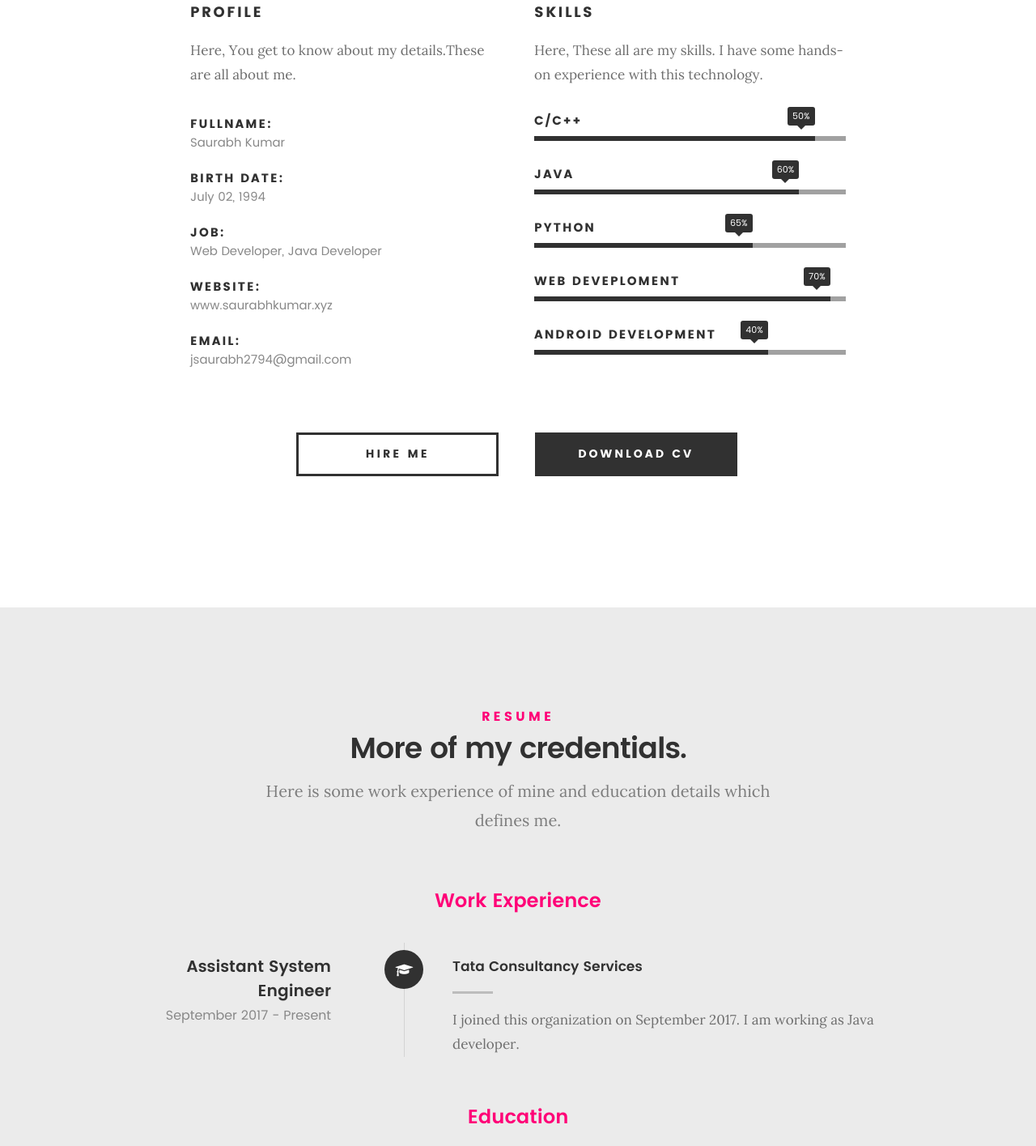
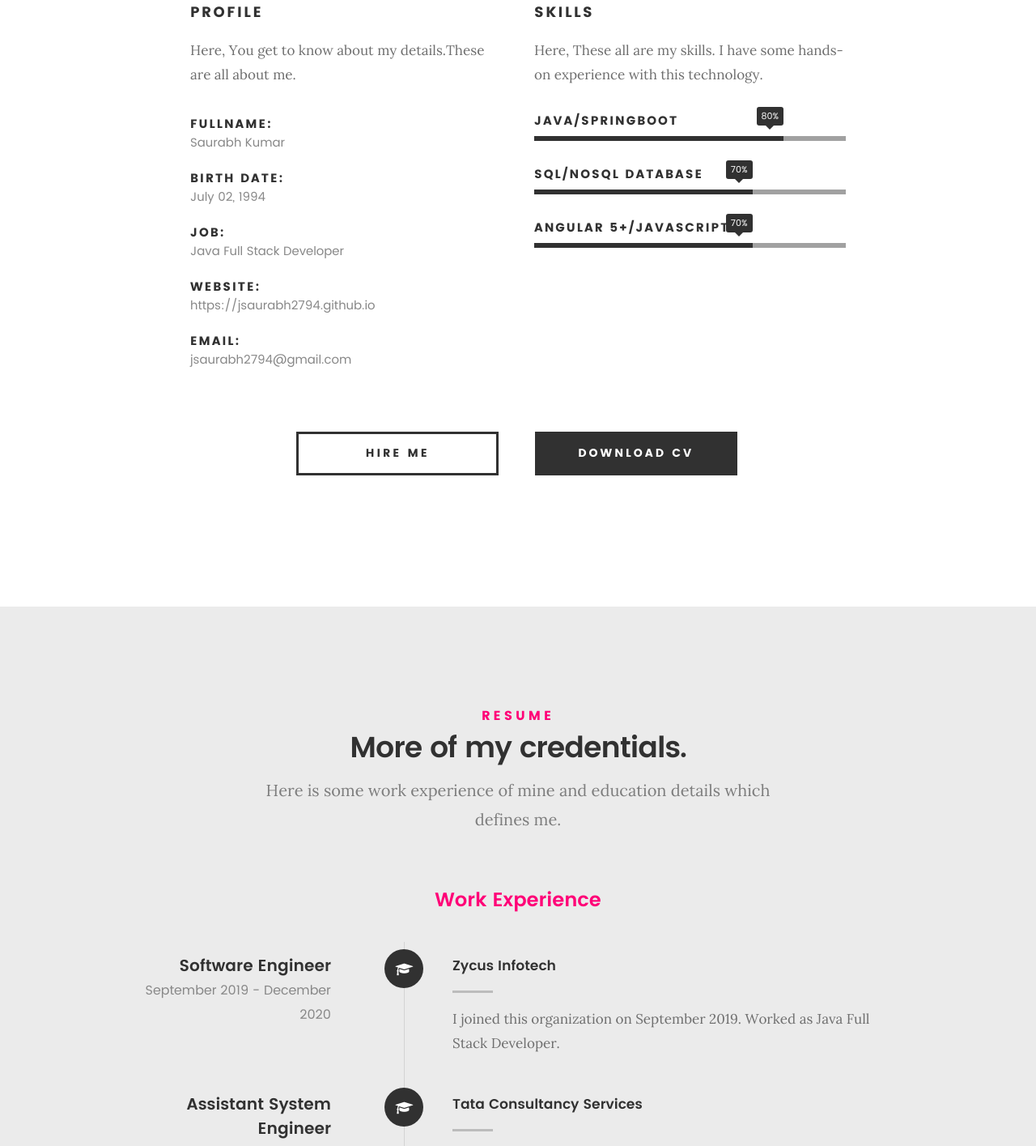
Before and after one commit to jsaurabh2794/jsaurabh2794.github.io, a plain HTML site: page index.html in a window 1280 px wide. Shown: the part 1385-2800 px from the top of the page at 81% size. Drawn offline with Linux system fonts and the light colour scheme; files whose address does not match are found by name.

Commit message:
2nd Commit

```diff
--- a/index.html
+++ b/index.html
@@ -72,12 +72,11 @@
 
 	   			<div class="col-twelve">
 
-		   			<h5>Hello, World.</h5>
+		   			<h5>Hello, World</h5>
 		   			<h1>I'm Saurabh Kumar.</h1>
 
 		   			<p class="intro-position">
-		   				<span>Web Developer</span>
-		   				<span>Java Developer</span>
+		   				<span>Full Stack Java Developer</span>
 		   			</p>
 
 		   			<a class="button stroke smoothscroll" href="#about" title="">More About Me</a>
@@ -112,7 +111,7 @@
 
 		   				<img src="images/saurabh.jpg" alt="Profile Picture">
 
-		   				<p class="lead" style="text-align: justify;">B. Tech Graduate in CSE From Asansol Engineering College, WB | 3 years of experience in Java Development | Good at Data Structure and Algorithm | Good at developing REST API, Responsive Websites using Bootstrap, and Angular JS | Good understanding of Database, and SQL queries | Capable of Code Testing, Debugging, and Deployment on live site | Working experience in Finance Domain.| Procurement Domain Experience</p>
+		   				<p class="lead" style="text-align: justify;">B. Tech Graduate in CSE From Asansol Engineering College, WB | 3+ years of experience in Java Development | Good at Data Structure and Algorithm | Good at developing REST API, Responsive Websites using Bootstrap, and Angular JS | Good understanding of Database, and SQL queries | Capable of Code Testing, Debugging, and Deployment on live site | Working experience in Finance Domain.| Procurement Domain Experience | Experience in Web Application Automation</p>
 		   			</div>
 
 		   		</div>
@@ -136,11 +135,11 @@
 		   				</li>
 		   				<li>
 		   					<strong>Job:</strong>
-		   					<span>Web Developer, Java Developer</span>
+		   					<span>Java Full Stack Developer</span>
 		   				</li>
 		   				<li>
 		   					<strong>Website:</strong>
-		   					<span>www.saurabhkumar.xyz</span>
+		   					<span>https://jsaurabh2794.github.io</span>
 		   				</li>
 		   				<li>
 		   					<strong>Email:</strong>
@@ -158,27 +157,17 @@
 
 						<ul class="skill-bars">
 						   <li>
-						   	<div class="progress percent90"><span>50%</span></div>
-						   	<strong>C/C++</strong>
+						   	<div class="progress percent80"><span>80%</span></div>
+						   	<strong>Java/SpringBoot</strong>
 						   </li>
 						   <li>
-						   	<div class="progress percent85"><span>60%</span></div>
-						   	<strong>JAVA</strong>
+							<div class="progress percent70"><span>70%</span></div>
+							<strong>Sql/NoSql Database</strong>
 						   </li>
 						   <li>
-						   	<div class="progress percent70"><span>65%</span></div>
-						   	<strong>PYTHON</strong>
+						   	<div class="progress percent70"><span>70%</span></div>
+						   	<strong>Angular 5+/Javascript</strong>
 						   </li>
-						   <li>
-						   	<div class="progress percent95"><span>70%</span></div>
-						   	<strong>WEB DEVEPLOMENT</strong>
-						   </li>
-						   <li>
-
-						   	<div class="progress percent75"><span>40%</span></div>
-						   	<strong>ANDROID DEVELOPMENT</strong>
-						   </li>
-
 						</ul> <!-- /skill-bars -->
 
 		   		</div>
@@ -221,6 +210,23 @@
    		<div class="col-twelve">
 
    			<div class="timeline-wrap">
+				<div class="timeline-block">
+
+					<div class="timeline-ico">
+						<i class="fa fa-graduation-cap"></i>
+					</div>
+
+					<div class="timeline-header">
+						<h3>Software Engineer</h3>
+						<p>September 2019 - December 2020</p>
+					</div>
+
+					<div class="timeline-content">
+						<h4>Zycus Infotech</h4>
+						<p>I joined this organization on September 2019. Worked as Java Full Stack Developer.</p>
+					</div>
+
+				</div> <!-- /timeline-block -->
 
    				<div class="timeline-block">
 
@@ -230,12 +236,12 @@
 
 	   				<div class="timeline-header">
 	   					<h3>Assistant System Engineer</h3>
-	   					<p>September 2017 - Present</p>
+	   					<p>September 2017 - September 2019</p>
 	   				</div>
 
 	   				<div class="timeline-content">
 	   					<h4>Tata Consultancy Services</h4>
-	   					<p>I joined this organization on September 2017. I am working as Java developer.</p>
+	   					<p>I joined this organization on September 2017. Worked as Java Full Stack Developer.</p>
 	   				</div>
 
 	   			</div> <!-- /timeline-block -->
@@ -275,7 +281,7 @@
 
 	   				<div class="timeline-content">
 	   					<h4>Asansol Engineering College</h4>
-	   					<p>I did my Engineering with Compueter Science and Engineering and successfully completed in May, 2017. </p>
+	   					<p>I did my Engineering in Compueter Science and Engineering and successfully completed in May, 2017. </p>
 	   				</div>
 
 	   			</div> <!-- /timeline-block -->
@@ -293,7 +299,7 @@
 
 	   				<div class="timeline-content">
 	   					<h4>L.S.College, Muzaffarpur</h4>
-	   					<p>I completed my Higher Secondary Education from L.S.College with PCM in June, 2011.
+	   					<p>I completed my Higher Secondary Education from L.S.College in June, 2011.
 	   					</p>
 	   				</div>
 
@@ -324,11 +330,6 @@
    	</div> <!-- /resume-timeline -->
 
 	</section> <!-- /features -->
-
-
-
-
-
 
 	<!-- Portfolio Section
    ================================================== -->
```
